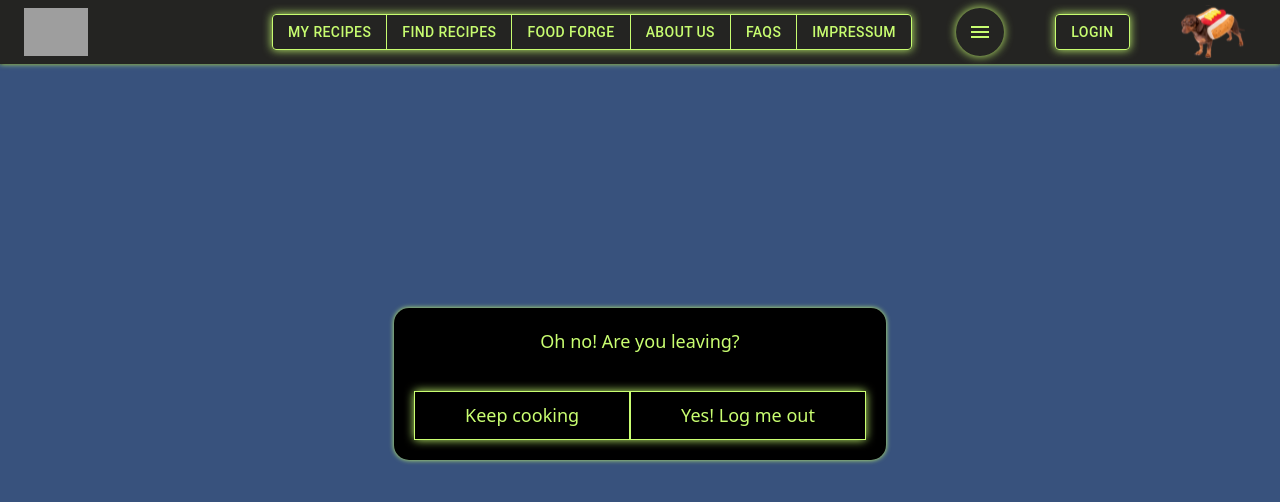
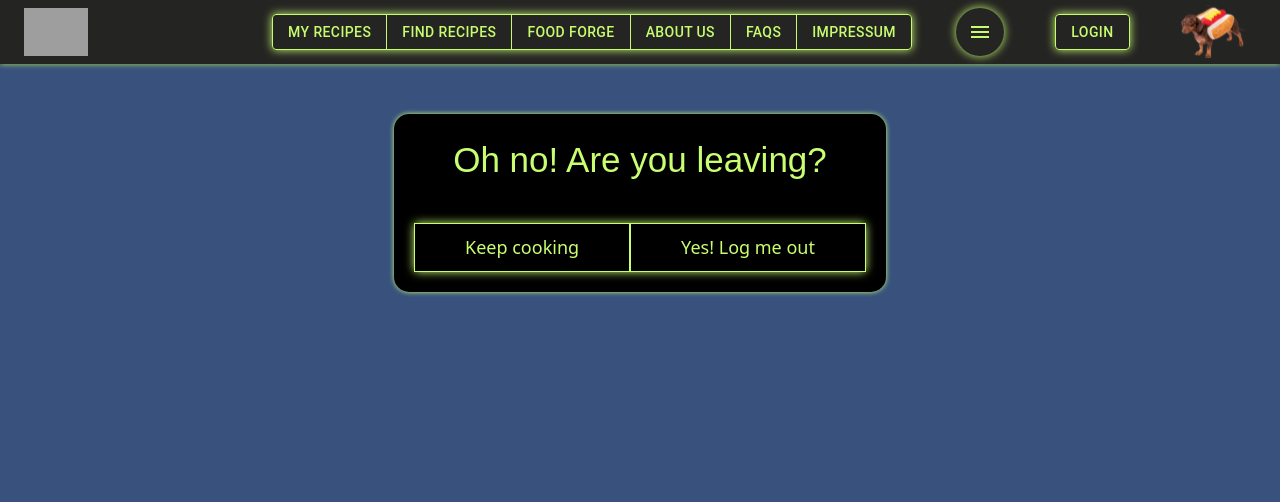
Before and after one commit to SE-TINF22B6/CookHub, a React (Create React App) app in the folder Frontend/: page /logout in a window 1280 px wide. Shown: the top 502 px of the page. Built offline with nearby package versions, Linux system fonts and the light colour scheme; no server answers; grey boxes are pictures that could not be loaded.

Commit message:
changed some styling in Logout page

```diff
--- a/Frontend/src/style/Logout.css
+++ b/Frontend/src/style/Logout.css
@@ -1,8 +1,9 @@
 .logout-container {
     display: flex;
     justify-content: center;
-    align-items: center;
-    height: 80vh;
+    align-items: flex-start;
+    height: 100vh;
+    padding-top: 50px;
 }
 
 .logout-box {
@@ -14,8 +15,10 @@
 }
 
 .logout-text {
-    font-size: 18px;
+    font-size: 35px;
+    font-family: sans-serif;
     color: #C9FE71;
+    text-shadow: none;
 }
 
 .button-container {
```
